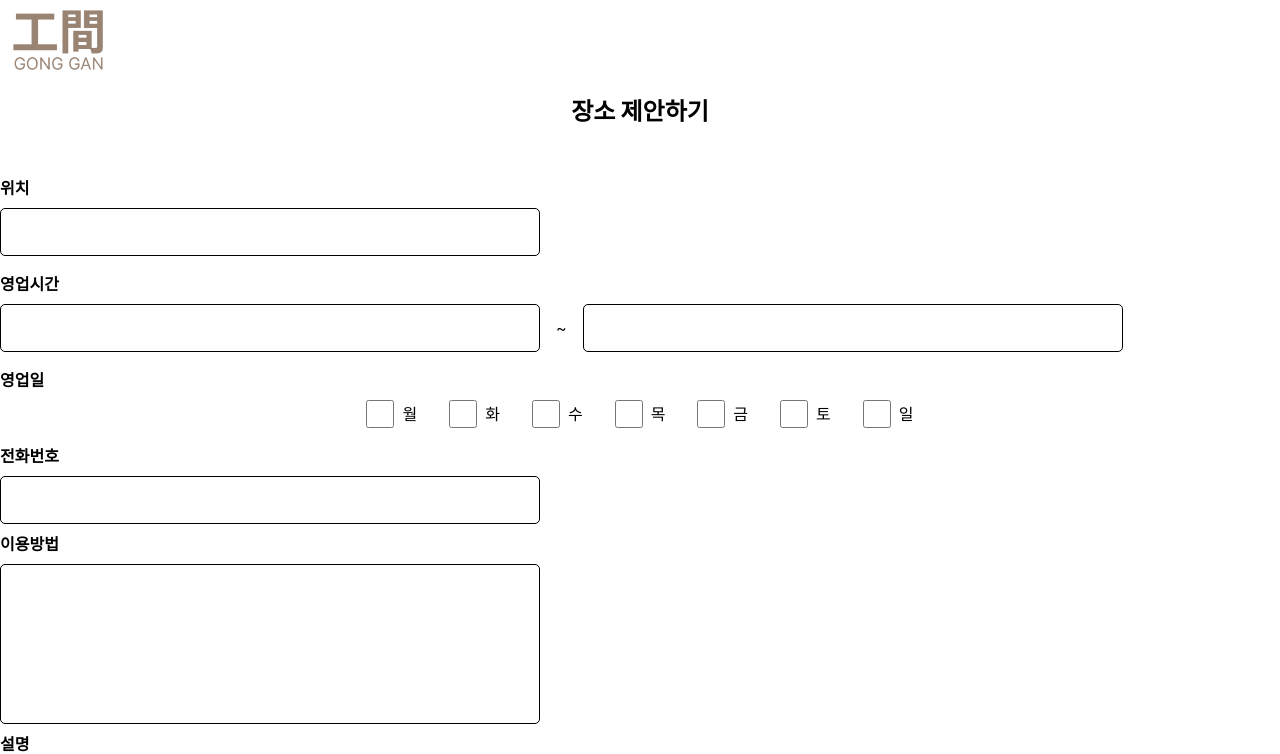
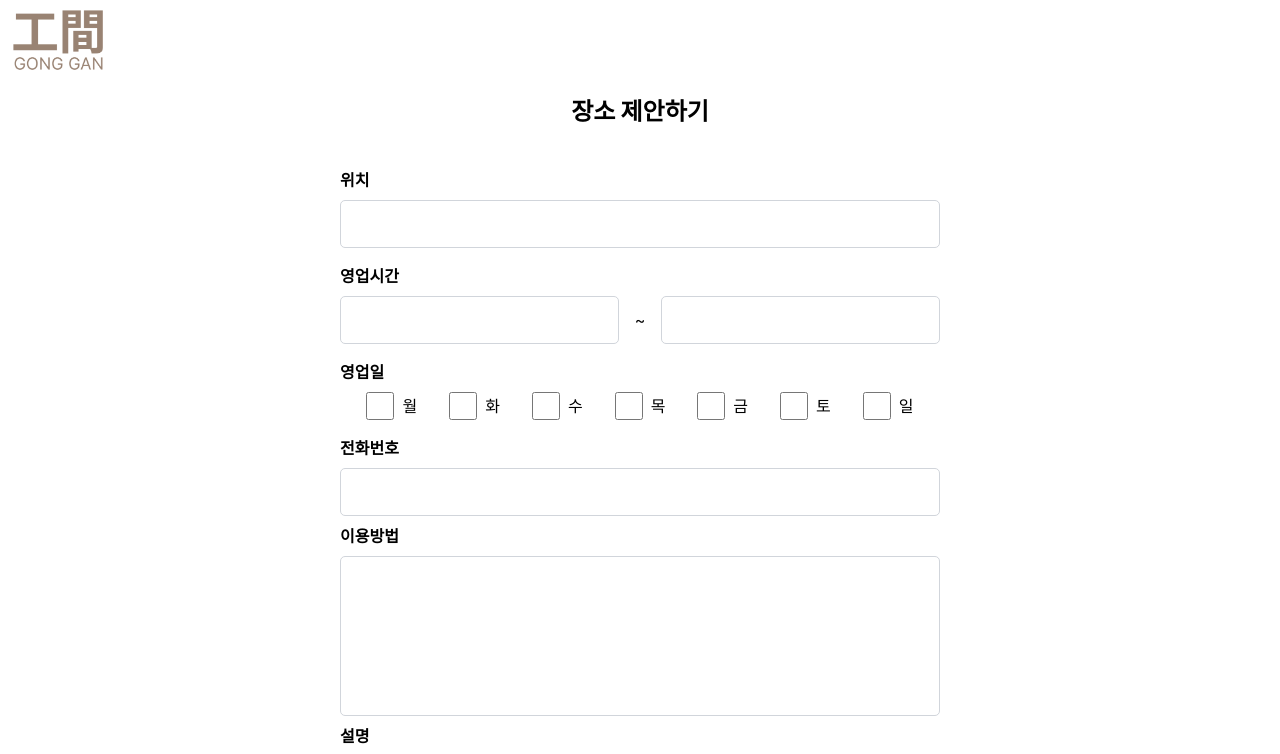
Before and after one commit to jcdororo/gonggan, a Next.js app: page /propose in a window 1280 px wide. Shown: the top 754 px of the page. Built offline with nearby package versions, Linux system fonts and the light colour scheme.

Commit message:
css 수정

```diff
--- a/src/app/propose/page.tsx
+++ b/src/app/propose/page.tsx
@@ -5,15 +5,15 @@ export default function Propose() {
     <div>
       <div className='text-center font-extrabold text-2xl my-4'>장소 제안하기</div>
 
-      <form className="my-12">
+      <form className="mx-auto max-w-screen-sm p-5 mt-5">
         <div className="font-semibold">위치</div>
-        <input className="my-2" name="location" />
+        <input className="my-2 border-gray-300 w-full" name="location" />
 
         <div className="font-semibold mt-2">영업시간</div>
         <div className="flex flex-row mt-2 mb-4">
-          <input name="openhour" />
+          <input name="openhour" className="border-gray-300" />
           <span className="flex items-center mx-4"> ~ </span>
-          <input name="closehour" />
+          <input name="closehour" className="border-gray-300" />
         </div>
 
         <div className="font-semibold">영업일</div>
@@ -34,14 +34,14 @@ export default function Propose() {
           <span className="ml-2 mr-4 block">일</span>
         </div>
 
-        <div className="font-semibold mt-4 mb-2">전화번호</div>
-        <input name="phone" />
+        <div className="font-semibold mt-4 mb-2 w-full">전화번호</div>
+        <input name="phone" className="border-gray-300 w-full" />
 
         <div className="font-semibold my-2">이용방법</div>
-        <input name="howtouse" className="h-40" />
+        <input name="howtouse" className="h-40 border-gray-300 w-full" />
 
         <div className="font-semibold my-2">설명</div>
-        <input name="desc" className="h-40" />
+        <input name="desc" className="h-40 border-gray-300 w-full" />
 
 
 
```
